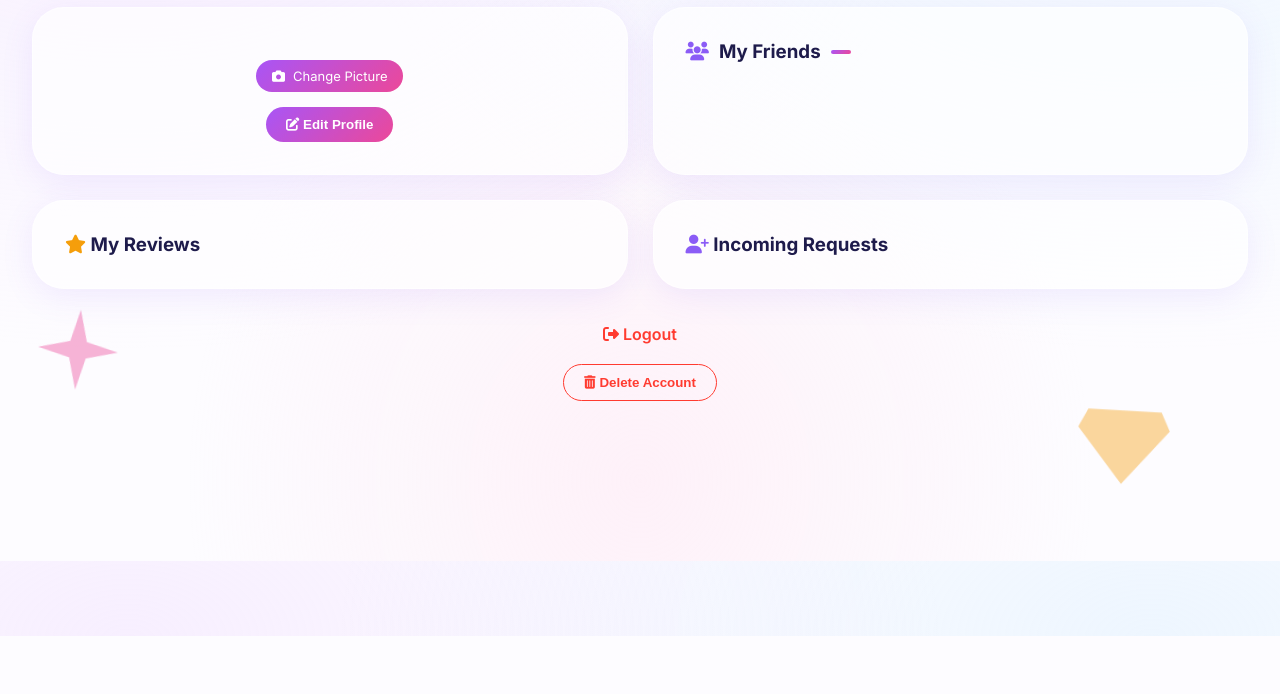
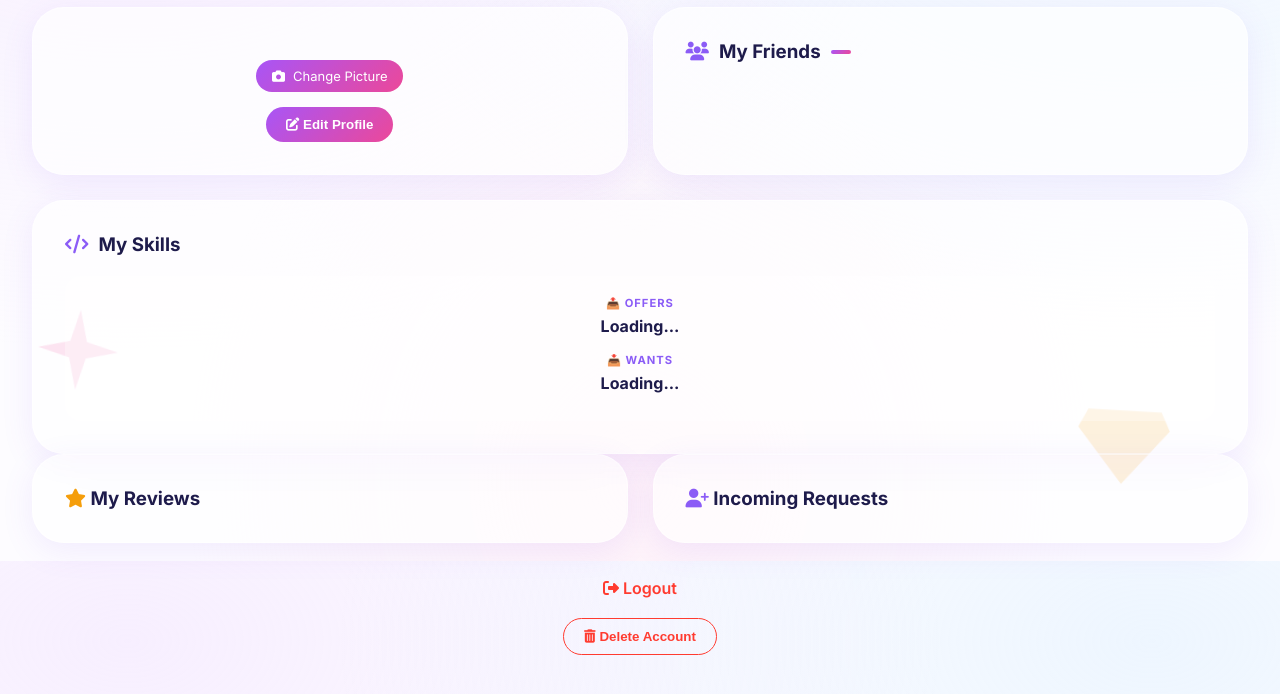
Before and after one commit to MohammedElshora2005/GainHub1, a Flask app: page / in a window 1280 px wide, after a click on "Profile". Shown: the part 239-933 px from the top of the page. Before the commit the page ends 875 px from the top, so only its background shows below. Run offline with Flask 3, Linux system fonts and the light colour scheme; some libraries are stand-ins or nearby versions.

Commit message:
Update skillFrontend.html

```diff
--- a/templates/skillFrontend.html
+++ b/templates/skillFrontend.html
@@ -159,6 +159,26 @@
                 </div>
             </div>
 
+        </div>
+
+        <!-- My Skills Section -->
+        <div class="card-container" style="margin-top:20px;">
+            <h3 style="display: flex; align-items: center; gap: 10px; margin-bottom: 20px;">
+                <i class="fas fa-code" style="color: var(--accent);"></i>
+                <span data-i18n="mySkills">My Skills</span>
+            </h3>
+            <div id="mySkillsList" style="text-align: center;">
+                <div class="skills-wrapper" style="background: rgba(255,255,255,0.3); border-radius: 16px; padding: 15px;">
+                    <div class="skill-badge" style="margin-bottom: 12px;">
+                        <span>📤 <span data-i18n="lblOffers">Offers</span></span>
+                        <strong id="profileSkillOffer" style="display: block; margin-top: 5px;">Loading...</strong>
+                    </div>
+                    <div class="skill-badge">
+                        <span>📥 <span data-i18n="lblWants">Wants</span></span>
+                        <strong id="profileSkillLearn" style="display: block; margin-top: 5px;">Loading...</strong>
+                    </div>
+                </div>
+            </div>
         </div>
 
         <!-- Second Row: Reviews and Requests -->
@@ -650,6 +670,26 @@
     }
 
     // ============================================
+    // User Skills Functions
+    // ============================================
+
+    async function loadUserSkills() {
+        try {
+            const response = await fetch('/api/current_user');
+            const user = await response.json();
+
+            const userSkills = allUsers.find(u => u.id === user.id);
+
+            document.getElementById('profileSkillOffer').innerHTML = escapeHtml(userSkills?.skillOffer || 'Not specified');
+            document.getElementById('profileSkillLearn').innerHTML = escapeHtml(userSkills?.skillLearn || 'Not specified');
+        } catch(e) {
+            console.error('Error loading skills:', e);
+            document.getElementById('profileSkillOffer').innerHTML = 'Error loading';
+            document.getElementById('profileSkillLearn').innerHTML = 'Error loading';
+        }
+    }
+
+    // ============================================
     // My Friends Functions
     // ============================================
 
@@ -845,6 +885,7 @@
         loadMyReviews();
         loadAdminMessages();
         loadMyFriends();
+        loadUserSkills();
     }
 
     async function loadIncomingRequests() {
```
